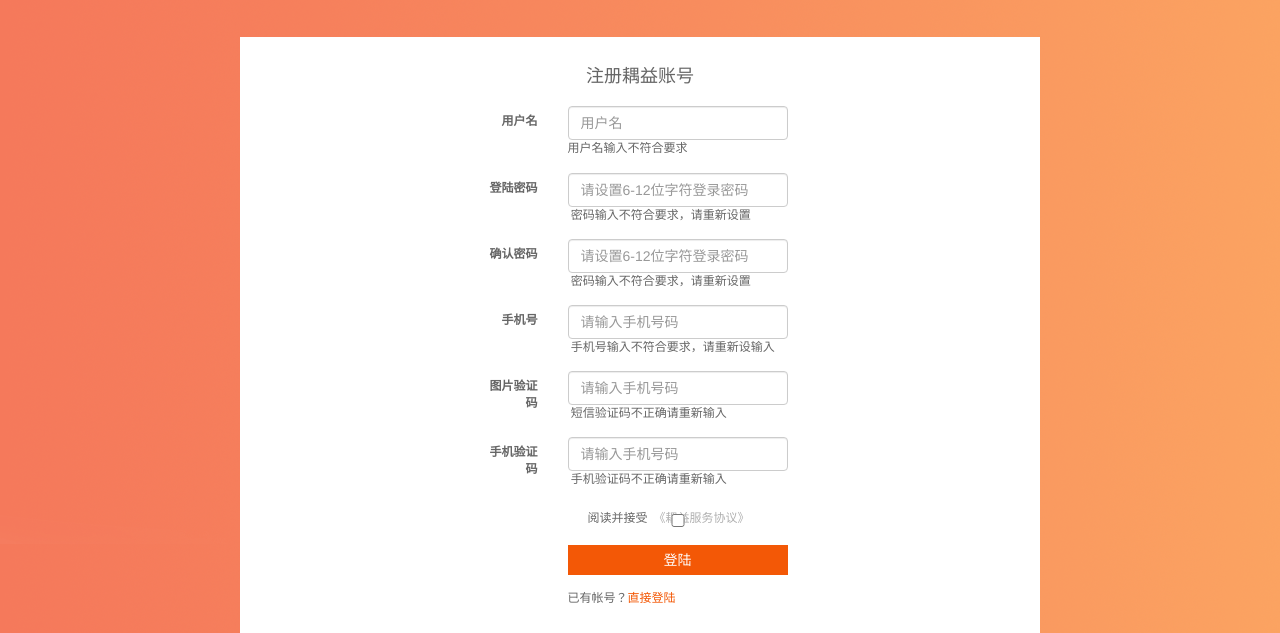
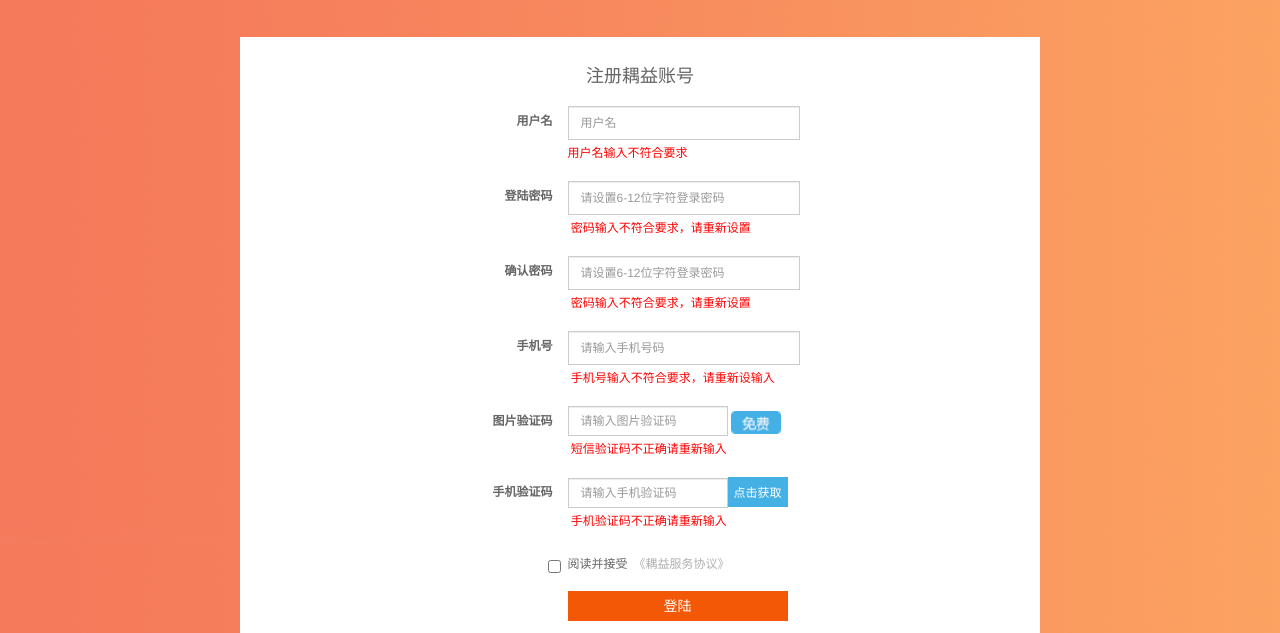
Before and after one commit to cxw555/ouyi, a plain HTML site: page user-register.html in a window 1280 px wide. Shown: the part 148-781 px from the top of the page. Drawn offline with nearby package versions, Linux system fonts and the light colour scheme.

Commit message:
更改注册页HTML
替换为标准bootstrap

```diff
--- a/style/style.css
+++ b/style/style.css
@@ -42,22 +42,18 @@ header .navbar-collapse ul.navbar-nav {float: right; margin-right: 0;}
 
 
 /*login&register*/
-.register {color:#666;padding:60px 0;margin:-30px 0;background: url(../images/login_bg.png);overflow: hidden;}
+.register {font-size:12px;color:#666;padding:60px 0;margin:-30px 0;background: url(../images/login_bg.png);overflow: hidden;}
+.register input {border-radius:0;font-size: 12px;}
+.register span {color:red;height:26px;line-height: 26px;display: block;}
 .register-box {width:800px;margin:0 auto;padding:20px;background: #fff;}
+.register-box label {padding:0;}
 .login {padding:80px 0;background-position:-100px center; }
 .login-box {width:360px;height:400px;padding:20px;background: #fff;float:right;}
 .input-box {width:320px;margin:0 auto;}
 .register h4 {text-align: center;margin-bottom:20px;font-weight: normal;}
-.register dl {clear: both;height:50px;line-height: 40px;}
-.register dt {float:left; width:80px;}
-.register dd {float:left;}
-.input-box input {width:220px;color:#999;}
-.register dd span {display: block;position: relative;z-index: 1;width:100%;color:red;height:30px;line-height: 30px;}
-.register .verify .input-text {width:160px;height:30px;line-height: 30px;}
-.register .verify i {font-style: normal;}
-.register .verify button {display: block;width:60px;background: #45b0e4;height: 30px;line-height: 30px;float:right;color:#fff;}
+.verify input {width:160px;height:30px;line-height: 30px;display: inline;}
+.verify button {width:60px;background: #45b0e4;height: 30px;line-height: 30px;color:#fff;border:solid 1px #45b0e4;}
 .submit {width:220px;background: #f35806;color:#fff;border-radius:0;border:none;padding:0;height: 30px;line-height: 30px;}
-.input-box .accept input {width:20px;float:left;margin-top:-6px;}
 
 /*文库*/
 .showpath {height: 35px;line-height: 35px;margin-top:10px;margin-bottom:-20px;}
--- a/user-register.html
+++ b/user-register.html
@@ -153,14 +153,14 @@
                                       <div class="form-group verify">
                                         <label for="inputPassword3" class="col-sm-3 control-label">图片验证码</label>
                                         <div class="col-sm-9">
-                                          <input type="text" class="form-control" id="telphone" placeholder="请输入手机号码">
+                                          <input type="text" class="form-control" id="photo-code" placeholder="请输入图片验证码"> <img src="images/free.png" width="50">
                                           <span> 短信验证码不正确请重新输入</span>
                                         </div>
                                       </div>
                                       <div class="form-group verify">
-                                        <label for="inputPassword3" class="col-sm-3 control-label">手机验证码</label>
+                                        <label for="verifycode" class="col-sm-3 control-label">手机验证码</label>
                                         <div class="col-sm-9">
-                                          <input type="text" class="form-control" id="telphone" placeholder="请输入手机号码">
+                                          <input type="text" class="form-control" id="telphone-code" placeholder="请输入手机验证码"><button>点击获取</button>
                                           <span> 手机验证码不正确请重新输入</span>
                                         </div>
                                       </div>
```
Also changed, not shown: 1 other file.
